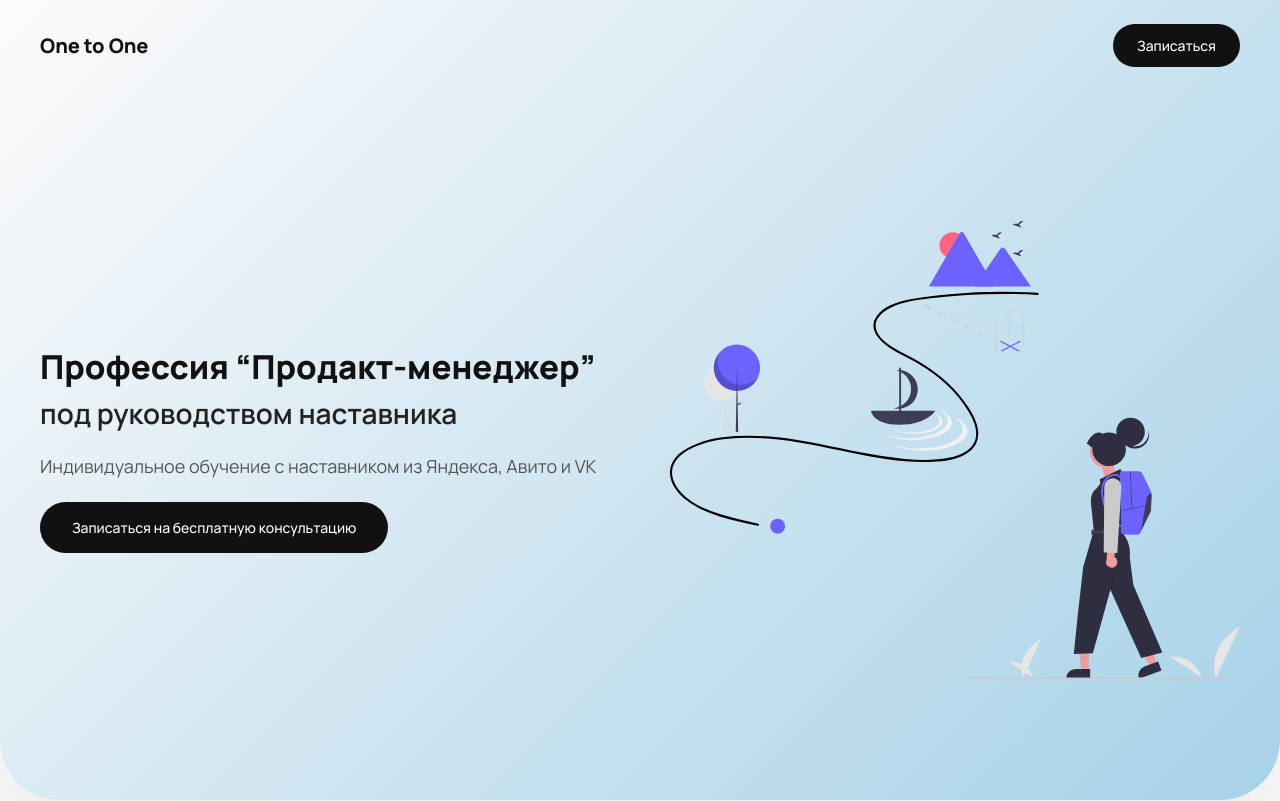
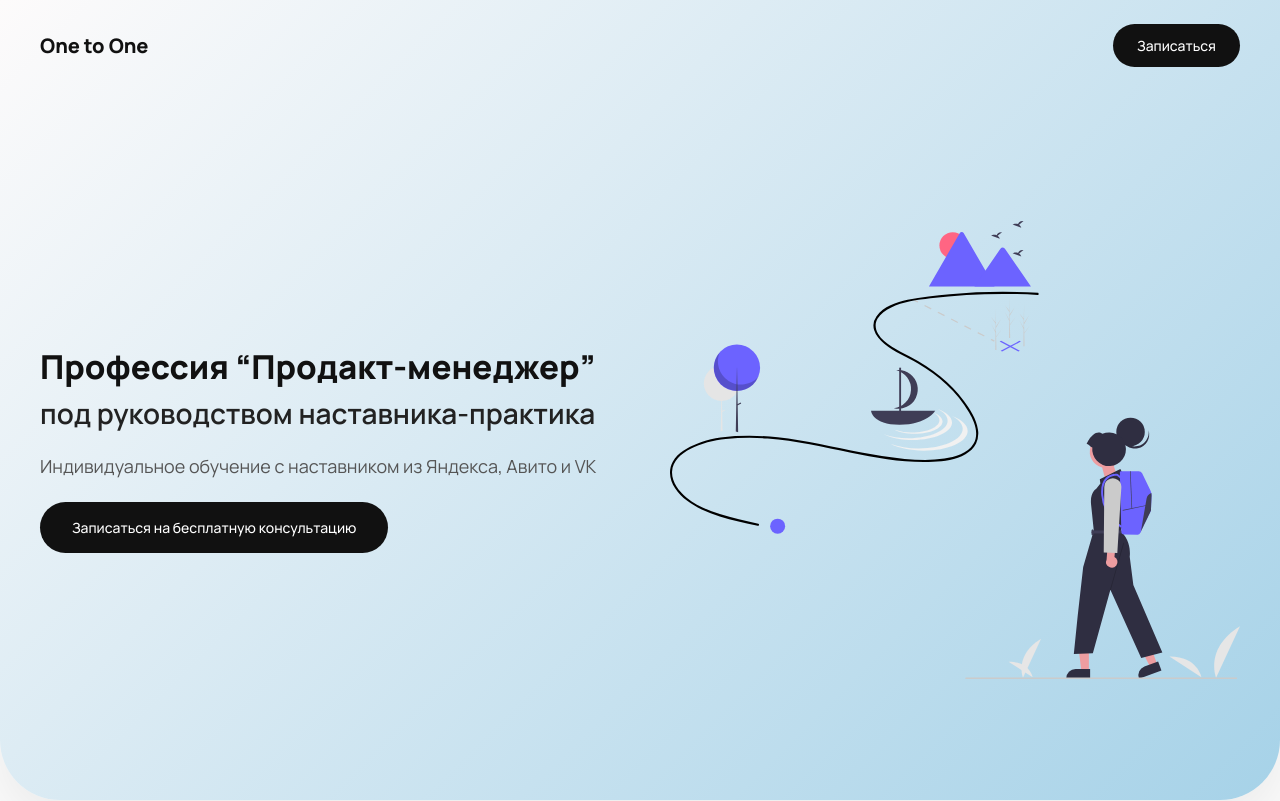
Before and after one commit to Ayraek/new-page-one-to-one, a React (Vite) app: page / in a window 1280 px wide. Shown: the top 801 px of the page. Built offline with nearby package versions, Linux system fonts and the light colour scheme.

Commit message:
WIP: временные правки перед pull

```diff
--- a/src/components/Hero/Hero.tsx
+++ b/src/components/Hero/Hero.tsx
@@ -15,7 +15,7 @@ const Hero: React.FC = () => {
           <h1 className={styles.title}>
             Профессия “Продакт-менеджер”
             <br />
-            <span className={styles.subtitle}>под руководством наставника</span>
+            <span className={styles.subtitle}>под руководством наставника-практика</span>
           </h1>
           <p className={styles.description}>
             Индивидуальное обучение с наставником из Яндекса, Авито и VK
```
Also changed, not shown: package.json (+4 -4 lines), 1 other file (tests, documents, lock files or other folders).
